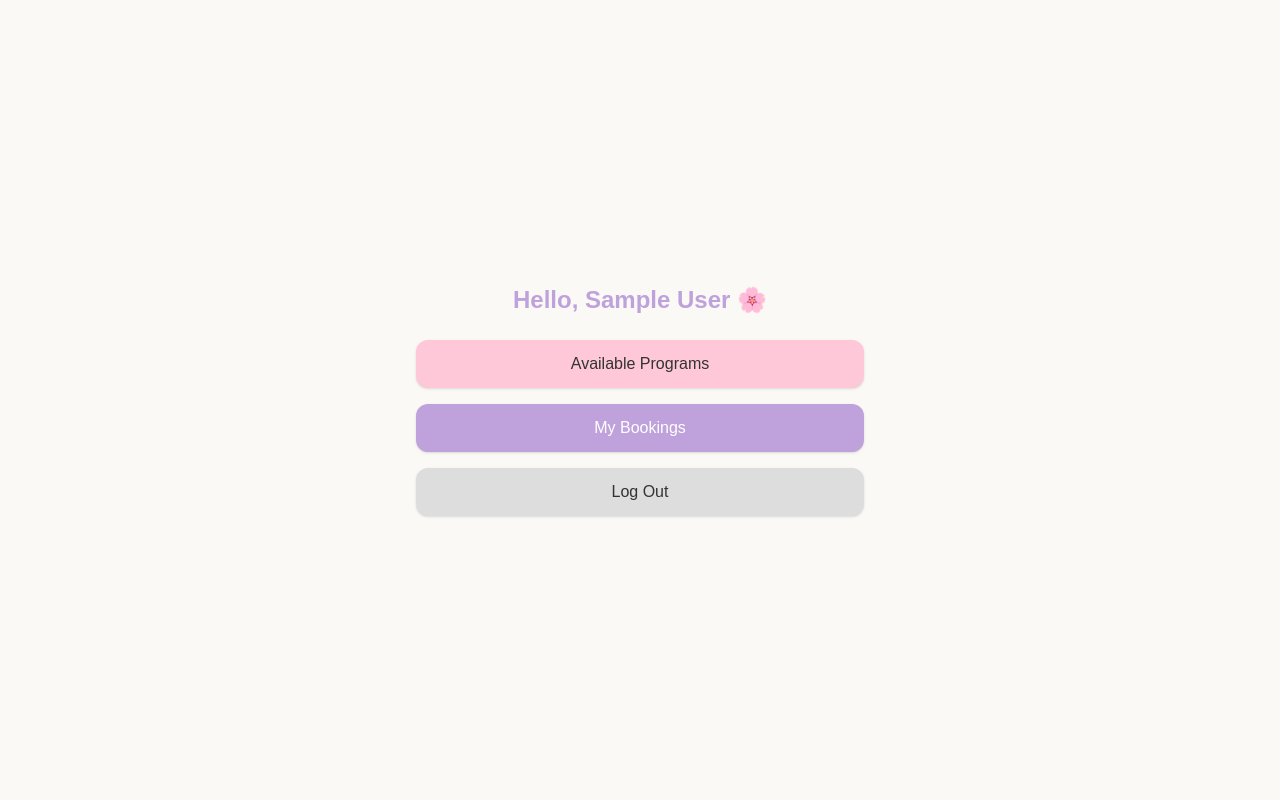
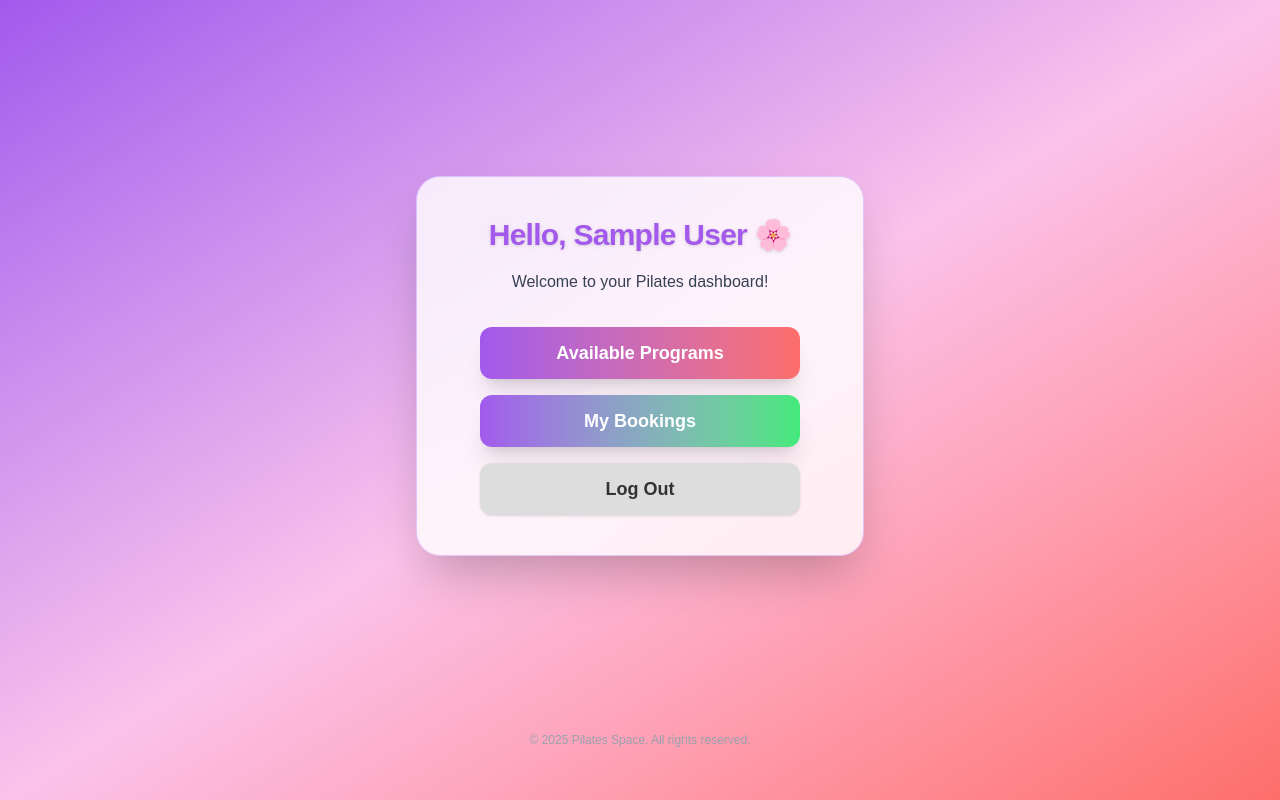
Before and after one commit to Hephaestack/breathe-pilates-booking, a Next.js app in the folder frontend/: page /dashboard in a window 1280 px wide. Built offline with nearby package versions, Linux system fonts and the light colour scheme; sample sign-in values are in the browser's storage.

Commit message:
Vibrant Dashboard and Login Page

```diff
--- a/frontend/app/dashboard/page.jsx
+++ b/frontend/app/dashboard/page.jsx
@@ -20,38 +20,42 @@ export default function Dashboard() {
   if (!user) return null;
 
  return (
+  <div className="min-h-screen w-full flex flex-col justify-center items-center bg-gradient-to-br from-[#a259ec] via-[#fbc2eb] to-[#fd6e6a] px-4 py-8">
     <motion.main
-  initial={{ opacity: 0, y: 12 }}
+      initial={{ opacity: 0, y: 30 }}
       animate={{ opacity: 1, y: 0 }}
-  transition={{ duration: 0.4, ease: 'easeOut' }}
-  className="min-h-screen bg-[#FAF9F6] p-5 flex flex-col justify-center items-center"
+      transition={{ duration: 0.6, ease: 'easeOut' }}
+      className="flex flex-col items-center w-full max-w-md flex-1 justify-center"
     >
-      <h1 className="text-2xl font-bold text-[#BFA2DB] mb-6">
+      <div className="backdrop-blur-lg bg-white/80 rounded-3xl shadow-2xl px-8 py-10 w-full flex flex-col items-center border border-[#a259ec]/30">
+        <h1 className="text-3xl font-extrabold text-[#a259ec] text-center mb-4 tracking-tight drop-shadow">
           Hello, {user.name} 🌸
         </h1>
+        <p className="text-base text-gray-700 text-center max-w-xs leading-relaxed mb-8">
+          Welcome to your Pilates dashboard!
+        </p>
         <motion.div
           initial={{ opacity: 0, y: 8 }}
           animate={{ opacity: 1, y: 0 }}
           transition={{ delay: 0.2, duration: 0.3 }}
-        className="w-full max-w-md space-y-4"
+          className="w-full max-w-xs space-y-4"
         >
           <button
-            className="w-full py-3 rounded-xl bg-[#FEC8D8] text-[#333] shadow hover:bg-[#fcb6c8] transition duration-300"
+            className="w-full py-3 px-6 text-lg font-semibold rounded-xl bg-gradient-to-r from-[#a259ec] to-[#fd6e6a] text-white shadow-xl hover:from-[#7c3aed] hover:to-[#ff8fab] transition duration-300 ease-in-out"
             onClick={() => router.push('/programs')}
           >
             Available Programs
           </button>
-        <button className="w-full py-3 rounded-xl bg-[#BFA2DB] text-white shadow hover:bg-[#a68ec9] transition duration-300">
+          <button className="w-full py-3 px-6 text-lg font-semibold rounded-xl bg-gradient-to-r from-[#a259ec] to-[#43e97b] text-white shadow-xl hover:from-[#7c3aed] hover:to-[#38f9d7] transition duration-300 ease-in-out">
             My Bookings
           </button>
-        {/* Show this button only for instructors */}
           {user.role === 'instructor' && (
-          <button className="w-full py-3 rounded-xl bg-[#A0E7E5] text-[#333] shadow hover:bg-[#7fd6d4] transition duration-300">
+            <button className="w-full py-3 px-6 text-lg font-semibold rounded-xl bg-gradient-to-r from-[#43e97b] to-[#a259ec] text-white shadow-xl hover:from-[#38f9d7] hover:to-[#7c3aed] transition duration-300 ease-in-out">
               All Bookings & Appointments
             </button>
           )}
           <button
-          className="w-full py-3 rounded-xl bg-[#ddd] text-[#333] shadow hover:bg-[#ccc] transition duration-300"
+            className="w-full py-3 px-6 text-lg font-semibold rounded-xl bg-[#ddd] text-[#333] shadow hover:bg-[#ccc] transition duration-300"
             onClick={() => {
               localStorage.removeItem('user');
               router.push('/login');
@@ -60,6 +64,11 @@ export default function Dashboard() {
             Log Out
           </button>
         </motion.div>
+      </div>
     </motion.main>
+    <div className="text-xs text-gray-400 mt-8 mb-5 text-center">
+      © {new Date().getFullYear()} Pilates Space. All rights reserved.
+    </div>
+  </div>
 );
 }
--- a/frontend/app/login/page.jsx
+++ b/frontend/app/login/page.jsx
@@ -26,7 +26,7 @@ export default function LoginPage() {
   };
 
   return (
-    <div className="min-h-screen w-full flex flex-col justify-center items-center bg-gradient-to-br from-[#f3e8ff] via-[#fffaf5] to-[#bfa2db] px-4 py-8">
+  <div className="min-h-screen w-full flex flex-col justify-center items-center bg-gradient-to-br from-[#a259ec] via-[#fbc2eb] to-[#fd6e6a] px-4 py-8">
     <motion.main
       initial={{ opacity: 0, y: 30 }}
       animate={{ opacity: 1, y: 0 }}
@@ -34,27 +34,27 @@ export default function LoginPage() {
       className="flex flex-col items-center w-full max-w-md flex-1 justify-center"
     >
       {/* Glassmorphism Card */}
-        <div className="backdrop-blur-lg bg-white/70 rounded-3xl shadow-2xl px-8 py-10 w-full flex flex-col items-center border border-[#e9d8fd]/40">
+      <div className="backdrop-blur-lg bg-white/80 rounded-3xl shadow-2xl px-8 py-10 w-full flex flex-col items-center border border-[#a259ec]/30">
         {/* Animated Logo */}
         <motion.div
           initial={{ scale: 0.9, rotate: -8 }}
           animate={{ scale: 1, rotate: 0 }}
           transition={{ type: 'spring', stiffness: 120, damping: 8 }}
-            className="w-20 h-20 rounded-full bg-[#BFA2DB] flex items-center justify-center text-white text-4xl font-bold shadow-lg mb-4"
+          className="w-20 h-20 rounded-full bg-[#a259ec] flex items-center justify-center text-white text-4xl font-bold shadow-lg mb-4"
         >
           🧘‍♀️
         </motion.div>
-          <h1 className="text-3xl font-extrabold text-[#BFA2DB] text-center mb-2 tracking-tight drop-shadow">
+        <h1 className="text-3xl font-extrabold text-[#a259ec] text-center mb-2 tracking-tight drop-shadow">
           Pilates Space
         </h1>
-          <p className="text-base text-gray-600 text-center max-w-xs leading-relaxed mb-8">
+        <p className="text-base text-gray-700 text-center max-w-xs leading-relaxed mb-8">
           Calm your mind. Strengthen your body.<br />Let’s begin your journey.
         </p>
         {/* CTA Button */}
         <motion.button
           whileTap={{ scale: 0.97 }}
           whileHover={{ scale: 1.03 }}
-            className="w-full max-w-xs py-3 px-6 text-lg font-semibold rounded-xl bg-gradient-to-r from-[#bfa2db] to-[#fec8d8] text-white shadow-xl hover:from-[#a78cd8] hover:to-[#fcb6c8] transition duration-300 ease-in-out mb-2"
+          className="w-full max-w-xs py-3 px-6 text-lg font-semibold rounded-xl bg-gradient-to-r from-[#a259ec] to-[#fd6e6a] text-white shadow-xl hover:from-[#7c3aed] hover:to-[#ff8fab] transition duration-300 ease-in-out mb-2"
           onClick={handleLogin}
           disabled={loading}
         >
```
Lines whose indentation alone changed are shown as unchanged.
